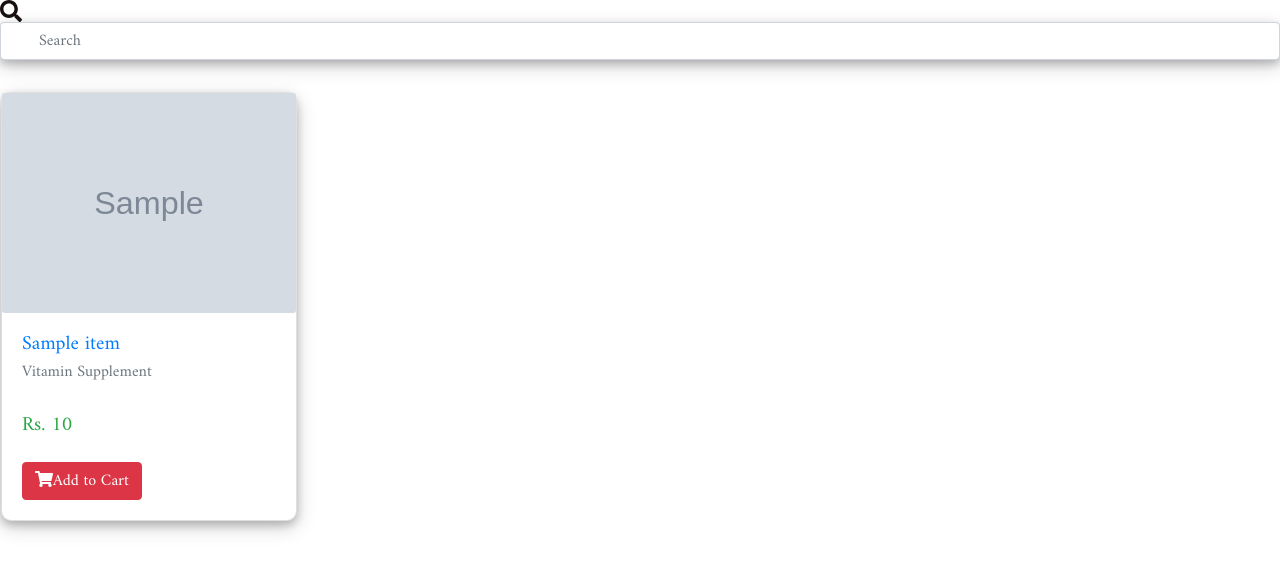
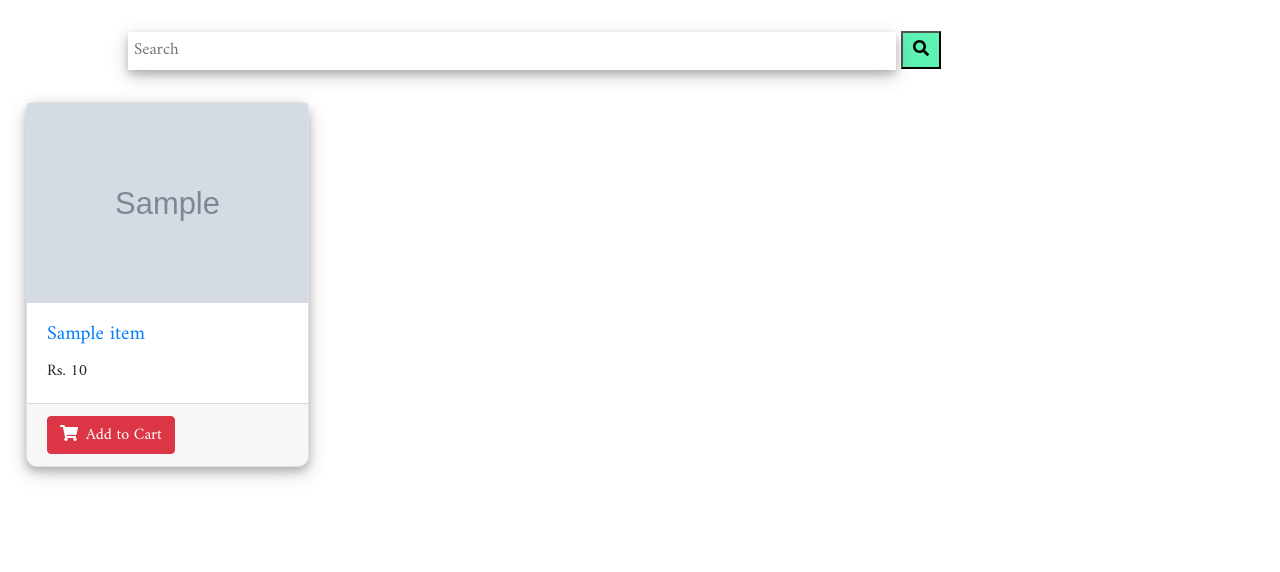
Before and after one commit to Hemanth21k/Medicine, a Django app: template doctorapp/cart/templates/cart/product_card.html in a window 1280 px wide. Shown: the part 96-668 px from the top of the page. Run offline with Django 3.2, Linux system fonts and the light colour scheme; the template is opened without the code that fills it: most values are stand-ins (such as "Sample title", 1, 10 or a date in 2020); grey boxes marked "Sample" are stand-in pictures; some libraries are stand-ins or nearby versions.

Commit message:
Committed.

```diff
--- a/doctorapp/cart/static/cart/product_card.css
+++ b/doctorapp/cart/static/cart/product_card.css
@@ -1,6 +1,6 @@
-body{
-  font-family: 'Amiri', sans-serif;
-  }
+/* body{
+    padding: 2rem 0rem;
+  } */
 
 /* #image {
     padding: 20px 20px 20px 20px;
@@ -10,12 +10,12 @@ body{
   box-shadow: 0 4px 8px 0 rgba(0, 0, 0, 0.2), 0 6px 20px 0 rgba(0, 0, 0, 0.19);
   border-radius: 10px;
   /* padding: 20px 20px 20px 20px; */
-    /* margin-left: 10px; */
-    /* margin-right: 10px; */
+  margin-left: 40px;
+  margin-right: 40px;
 }
 
 .card:hover{
-    transform: scale(1.02);
+  transform: scale(1.05);
 }
 
 .row .display-flex {
@@ -37,12 +37,13 @@ body{
 
 input{
   /* z-index: 2; */
+  margin-left:10%;
   top: 25%;
   position: relative;
-    width: 10%;
+  width: 60%;
   overflow-x: hidden;
   /* left: 25%; */
-    padding: 15px;
+  padding: 10px;
   font-size: 20px;
   border-radius: 10px;
   border: 1px solid white;
@@ -50,9 +51,6 @@ body{
   box-shadow: 0 4px 8px 0 rgba(0, 0, 0, 0.2), 0 6px 20px 0 rgba(0, 0, 0, 0.19);
 }
 
-  .card #link {
-    text-decoration: none;
-  }
 .has-search .form-control {
   padding-left: 2.375rem;
 }
--- /dev/null
+++ b/doctorapp/cart/static/cart/product_card1.css
@@ -0,0 +1,131 @@
+/* body{
+    padding: 2rem 0rem;
+  } */
+
+/* #image {
+    padding: 20px 20px 20px 20px;
+} */
+
+.total {
+    margin: 10px;
+}
+.card{
+    transition: transform .2s;
+    box-shadow: 0 4px 8px 0 rgba(0, 0, 0, 0.2), 0 6px 20px 0 rgba(0, 0, 0, 0.19);
+    border-radius: 10px;
+    /* padding: 20px 20px 20px 20px; */
+    margin-left: 40px;
+    margin-right: 40px;
+}
+
+.card:hover{
+    transform: scale(1.05);
+}
+
+.row .display-flex {
+    display: flex;
+    flex-wrap: wrap;
+}
+
+.row .display-flex > [class*='col-'] {
+    display: flex;
+    flex-direction: column;
+}
+
+#link {
+    text-decoration: none;
+}
+.main {
+    width: 50%;
+    /* margin: 50px auto; */
+  }
+
+  /* Bootstrap 4 text input with search icon */
+
+  input{
+     z-index: 2;
+    margin-left:10%;
+    margin-right: 0px;
+    top: 25%;
+    position: relative;
+    width: 60%;
+    overflow-x: hidden;
+     /* left: 25%;  */
+    padding: 10px;
+    font-size: 20px;
+    /* border-radius: 10px; */
+    border: 1px solid white;
+    /* font-weight: bold; */
+    box-shadow: 0 4px 8px 0 rgba(0, 0, 0, 0.2), 0 6px 20px 0 rgba(0, 0, 0, 0.19);
+  }
+
+  .has-search .form-control {
+    padding-left: 2.375rem;
+  }
+
+  .has-search .form-control-feedback {
+    position: relative;
+    /* padding: 10px; */
+    z-index: 3;
+    display: block;
+    width: 1.375rem;
+    height: 1.375rem;
+    line-height: 1.375rem;
+    text-align: center;
+    pointer-events: none;
+    color: rgb(24, 16, 16);
+  }
+
+
+
+#but {
+    padding: 5px;
+     /* padding-top: 14px;  */
+     padding-left: 10px;
+     padding-right: 10px;
+    /* margin-bottom: 0px; */
+    background-color: rgb(93, 243, 180) ;
+}
+
+
+.search-container {
+    float: right;
+  }
+
+  input[type=text] {
+    padding: 6px;
+    margin-top: 8px;
+    font-size: 17px;
+    border: none;
+  }
+
+  .search-container button {
+    float: right;
+    padding: 6px 10px;
+    margin-top: 8px;
+    margin-right: 16px;
+    background: #ddd;
+    font-size: 17px;
+    border: none;
+    cursor: pointer;
+  }
+
+  .search-container button:hover {
+    background: #ccc;
+  }
+
+  @media screen and (max-width: 600px) {
+    .search-container {
+      float: none;
+    }
+    input[type=text], .search-container button {
+      float: none;
+      display: block;
+      text-align: left;
+      width: 100%;
+      margin: 0;
+      padding: 14px;
+    }
+    input[type=text] {
+      border: 1px solid #ccc;
+    }
--- a/doctorapp/cart/templates/cart/payment.html
+++ b/doctorapp/cart/templates/cart/payment.html
@@ -52,8 +52,8 @@
                 <input id="pin" type="text" class="form-control" placeholder="Pincode" aria-label="Pincode" aria-describedby="basic-addon1">
               </div>
               <div class="form-group col-sm-12">
-                <!-- <a href="{% url 'payment:process' %}" type="button" class="btn btn-primary btn-block">Proceed</a> -->
-                <button onclick="setTimeout(myFunction, 3000);">Proceed</button>
+                <a href="{% url 'payment:process' %}" type="button" class="btn btn-primary btn-block">Proceed</a>
+                <!-- <button onclick="setTimeout(myFunction, 3000);">Proceed</button> -->
               </div>
             </div>
           </div>
--- a/doctorapp/cart/templates/cart/product_card.html
+++ b/doctorapp/cart/templates/cart/product_card.html
@@ -1,53 +1,32 @@
 {% include 'home/navbar.html' %}
 {% load static %}
-{% block content %}
-<!-- <!DOCTYPE html>
-<html>
-<head>
-    <title>Product Card</title>
-    <meta charset="utf-8">
-	<meta name="viewport" content="width=device-width, initial-scale=1">
-	<link rel="stylesheet" href="https://maxcdn.bootstrapcdn.com/bootstrap/4.0.0/css/bootstrap.min.css">
-	<script src="https://ajax.googleapis.com/ajax/libs/jquery/3.3.1/jquery.min.js"></script>
-	<script src="https://cdnjs.cloudflare.com/ajax/libs/popper.js/1.12.9/umd/popper.min.js"></script>
-	<script src="https://maxcdn.bootstrapcdn.com/bootstrap/4.0.0/js/bootstrap.min.js"></script>
-    <script src="https://use.fontawesome.com/releases/v5.0.8/js/all.js"></script> -->
-    <link rel="stylesheet" href="{% static 'cart/product_card.css' %}">
-<!-- </head>
-<body>
-  <!-- <div> -->
-    <div class="search_div">
-    <!-- <input type="text" placeholder="Search..">
-    <div class="icon-wrap" id="image">
-        <svg version="1.1" xmlns="http://www.w3.org/2000/svg" xmlns:xlink="http://www.w3.org/1999/xlink" width="20" height="20" viewBox="0 0 20 20">
-          <path d="M18.869 19.162l-5.943-6.484c1.339-1.401 2.075-3.233 2.075-5.178 0-2.003-0.78-3.887-2.197-5.303s-3.3-2.197-5.303-2.197-3.887 0.78-5.303 2.197-2.197 3.3-2.197 5.303 0.78 3.887 2.197 5.303 3.3 2.197 5.303 2.197c1.726 0 3.362-0.579 4.688-1.645l5.943 6.483c0.099 0.108 0.233 0.162 0.369 0.162 0.121 0 0.242-0.043 0.338-0.131 0.204-0.187 0.217-0.503 0.031-0.706zM1 7.5c0-3.584 2.916-6.5 6.5-6.5s6.5 2.916 6.5 6.5-2.916 6.5-6.5 6.5-6.5-2.916-6.5-6.5z"></path>
-        </svg>
-      </div> -->
+
+
+<link rel="stylesheet" href="{% static 'cart/product_card1.css' %}">
+
+ <br>
     <div class="form-group has-search">
-      <span class="fa fa-search form-control-feedback"></span>
-      <input type="text" class="form-control" placeholder="Search">
+      <form method="POST" action="{% url 'cart:search' %}">
+        {% csrf_token %}
+            <input type="text" name="itemname" id="itemname"  placeholder="Search">
+            <button id="but" type="submit"><i class="fa fa-search"></i></button>
+        </div>
+
+
+      </form>
+
     </div>
-  </div>
-<!-- </div> -->
-    <!-- <img src="bg_custom.svg" class="img-fluid" alt="custom bg"> -->
-        <div class="row">
+
+        {%comment%}<div class="row">
           {% for item in all_items %}
           <!-- <div class="col-12 col-sm-8 col-md-2 col-lg-4"> -->
             <div class="col-md-3">
+              <div class="card-deck">
             <div class="card">
               <img class="card-img img-fluid" id="image" src="{{ item.image }}" height='2000px' width='300px' alt="Tablets">
               <div class="card-body">
                 <a href="{% url 'cart:product_page' item.id %}" id="link"><h5 class="card-title">{{item.name}}</h5>
                 <h6 class="card-subtitle mb-2 text-muted">Vitamin Supplement</h6></a>
-                <!-- <div class="options d-flex flex-fill">
-                  <select class="custom-select ml-1">
-                      <option selected>Dosage</option>
-                      <option value="1">100mg</option>
-                      <option value="2">200mg</option>
-                      <option value="3">300mg</option>
-                  </select>
-                </div> -->
-                <!-- <a href="{% url 'cart:add_to_cart' item.id %}"><i class="fas fa-plus ml-2"></i></a> -->
                 <div class="buy d-flex justify-content-between align-items-center">
                   <div class="price text-success">
                     <span><h5 class="mt-4">Rs. {{ item.price }}</h5></span>
@@ -57,14 +36,63 @@
                 </div>
               </div>
             </div>
+            </div>
           </div>
           {% endfor %}
+          </div>
+          {%endcomment%}
+
+          <div class="row total">
+            {% for item in all_items %}
+            <div class="col-md-3">
+              <div class="card-deck">
+                <div class="card">
+                  <img src="{{item.image}}" class="card-img-top"  alt="..." height="200px" width="200px">
+                  <div class="card-body">
+                    <a href="{% url 'cart:product_page' item.id %}" id="link"><h5 class="card-title">{{item.name}}</h5></a>
+                    <p class="card-text">Rs. {{item.price}}</p>
+                    <!-- <a href="{% url 'cart:add_to_cart' item.id %}" class="btn btn-danger mt-3"><i class="fas fa-shopping-cart" style="color:white"></i>Add to Cart</a> -->
+                    <!-- <p class="card-text"><small class="text-muted">Last updated 3 mins ago</small></p> -->
+                  </div>
+                  <div class="card-footer">
+                    <a href="{% url 'cart:add_to_cart' item.id %}" class="btn btn-danger" id="center"><i class="fas fa-shopping-cart mr-2" style="color:white"></i>Add to Cart</a>
+                  </div>
+                </div>
+                </div>
+            </div>
+            {%endfor%}
+          </div>
+          <!-- <div class="card-deck">
+            <div class="card">
+              <img src="..." class="card-img-top" alt="...">
+              <div class="card-body">
+                <h5 class="card-title">Card title</h5>
+                <p class="card-text">This is a longer card with supporting text below as a natural lead-in to additional content. This content is a little bit longer.</p>
+                <p class="card-text"><small class="text-muted">Last updated 3 mins ago</small></p>
+              </div>
+            </div>
+
+             <div class="card">
+              <img src="..." class="card-img-top" alt="...">
+              <div class="card-body">
+                <h5 class="card-title">Card title</h5>
+                <p class="card-text">This card has supporting text below as a natural lead-in to additional content.</p>
+                <p class="card-text"><small class="text-muted">Last updated 3 mins ago</small></p>
+              </div>
+            </div>
+            <div class="card">
+              <img src="..." class="card-img-top" alt="...">
+              <div class="card-body">
+                <h5 class="card-title">Card title</h5>
+                <p class="card-text">This is a wider card with supporting text below as a natural lead-in to additional content. This card has even longer content than the first to show that equal height action.</p>
+                <p class="card-text"><small class="text-muted">Last updated 3 mins ago</small></p>
+              </div>
+            </div>
+          </div> -->
 
 
-        </div>
+
         {% if all_items.paginator.num_pages > 1 %}
         {% include 'cart/pagination.html' with items=all_items %}
     {% endif %}
   </body>
-
-{% endblock %}
--- a/doctorapp/cart/urls.py
+++ b/doctorapp/cart/urls.py
@@ -9,6 +9,7 @@ urlpatterns=[
     path('itemlist/', views.itemlist, name='itemlist'),
     path('shoppingcart/', views.shoppingcart, name='shoppingcart'),
     path('search/', views.searchpage , name='searchpage'),
+    path('searchitem/', views.search , name='search'),
     path('checkout/', views.checkout , name='checkout'),
     path('productpage/(?P<Id>[0-9]+)', views.product_page, name='product_page'),
     path('add_to_cart/(?P<Item_id>[0-9]+)',views.add_to_cart, name='add_to_cart'),
```
Also changed, not shown: doctorapp/cart/templates/cart/itemlist.html (added, +33 -0 lines), doctorapp/cart/views.py (+13 -1 lines), doctorapp/db.sqlite3. Lines whose indentation alone changed are shown as unchanged.
